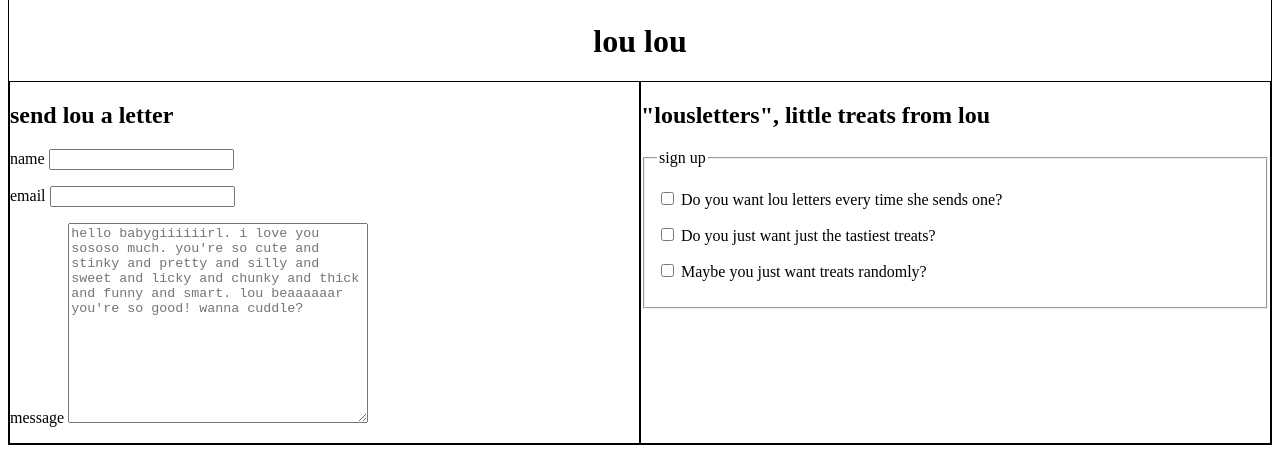
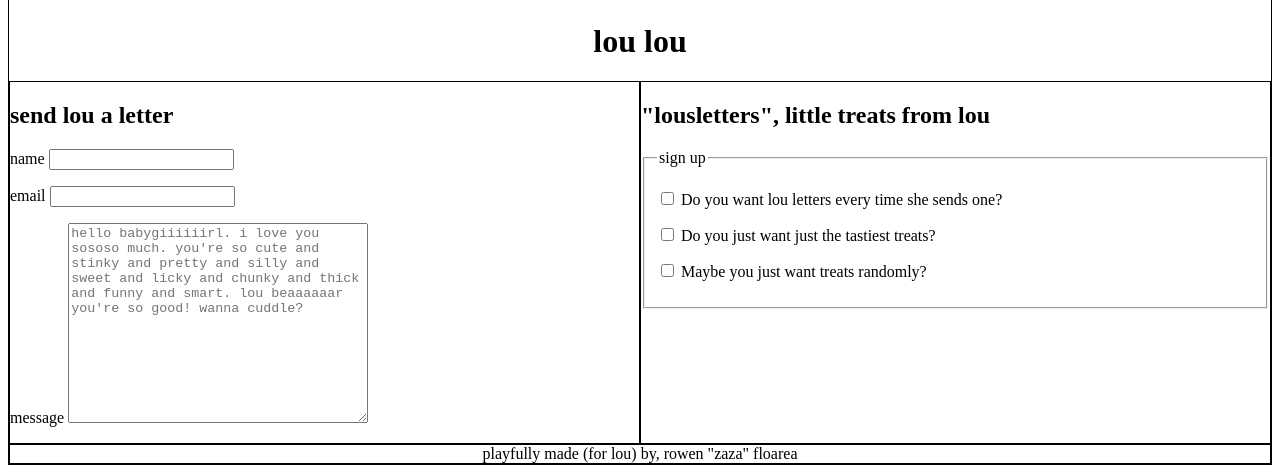
Before and after one commit to rfloarea/sign-up-form, a plain HTML site: page index.html in a window 1280 px wide. Shown: the part 958-1431 px from the top of the page. Drawn offline with Linux system fonts and the light colour scheme.

Commit message:
add: footer

```diff
--- a/index.html
+++ b/index.html
@@ -63,5 +63,6 @@
             </section>
 
         </form>
+        <footer>playfully made (for lou) by, rowen "zaza" floarea</footer>
     </body>
 </html>
--- a/style.css
+++ b/style.css
@@ -35,3 +35,8 @@ form {
     height: auto;
     border: 1px solid black;
 }
+
+footer {
+    text-align: center;
+    border: 1px solid black;
+}
```
